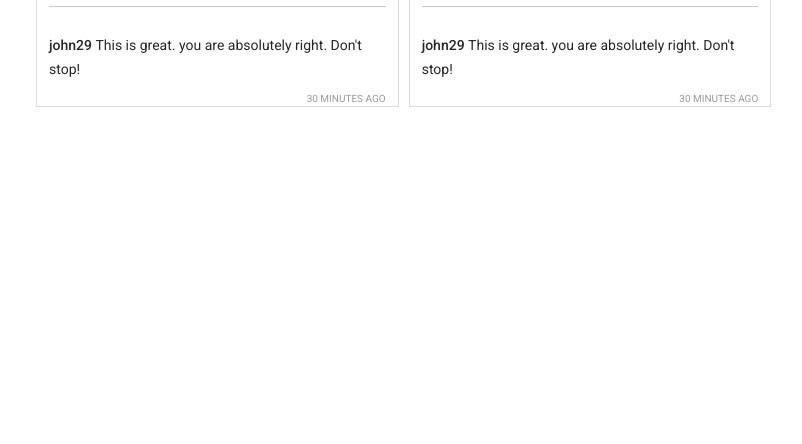
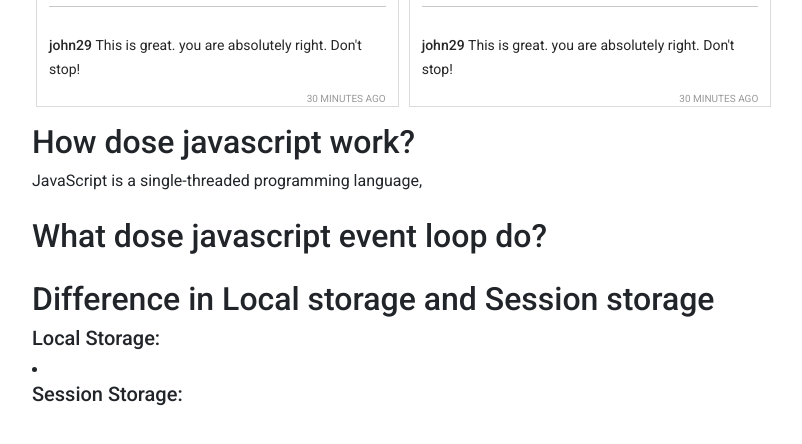
Before and after one commit to emimrulkayes/insta_sohor-tracking, a plain HTML site: page index.html in a window 1280 px wide. Shown: the part 1425-1869 px from the top of the page, without its empty margins (50-852 px from the left). Before the commit the page ends 1548 px from the top, so only its background shows below. Drawn offline with nearby package versions, Linux system fonts and the light colour scheme.

Commit message:
added new section

```diff
--- a/index.html
+++ b/index.html
@@ -54,6 +54,26 @@
             <h1>Reported posts</h1>
         </div>
     </main>
+    <section id="qustion-area">
+        <div class="container">
+
+            <h2>How dose javascript work?</h2>
+            <div class="ans mb-4">
+                JavaScript is a single-threaded programming language,
+            </div>
+            <h2>What dose javascript event loop do?</h2>
+            <div class="ans mb-4">
+
+            </div>
+            <h2>Difference in Local storage and Session storage</h2>
+            <div class="ans mb-5">
+                <h5>Local Storage:</h5>
+                <li></li>
+                <h5>Session Storage:</h5>
+            </div>
+
+        </div>
+    </section>
     <footer></footer>
 
     <!-- add javascript  file  -->
```
